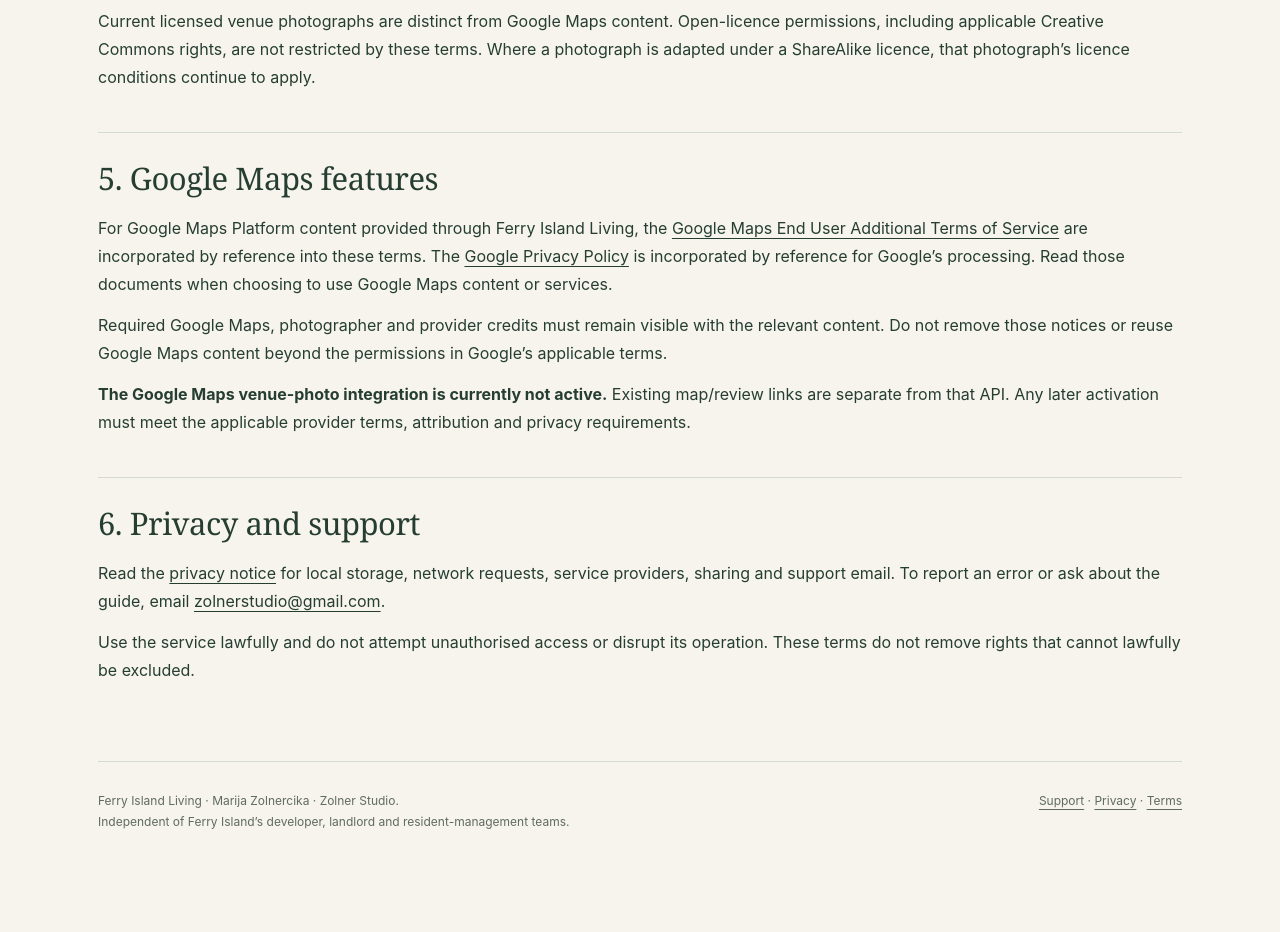
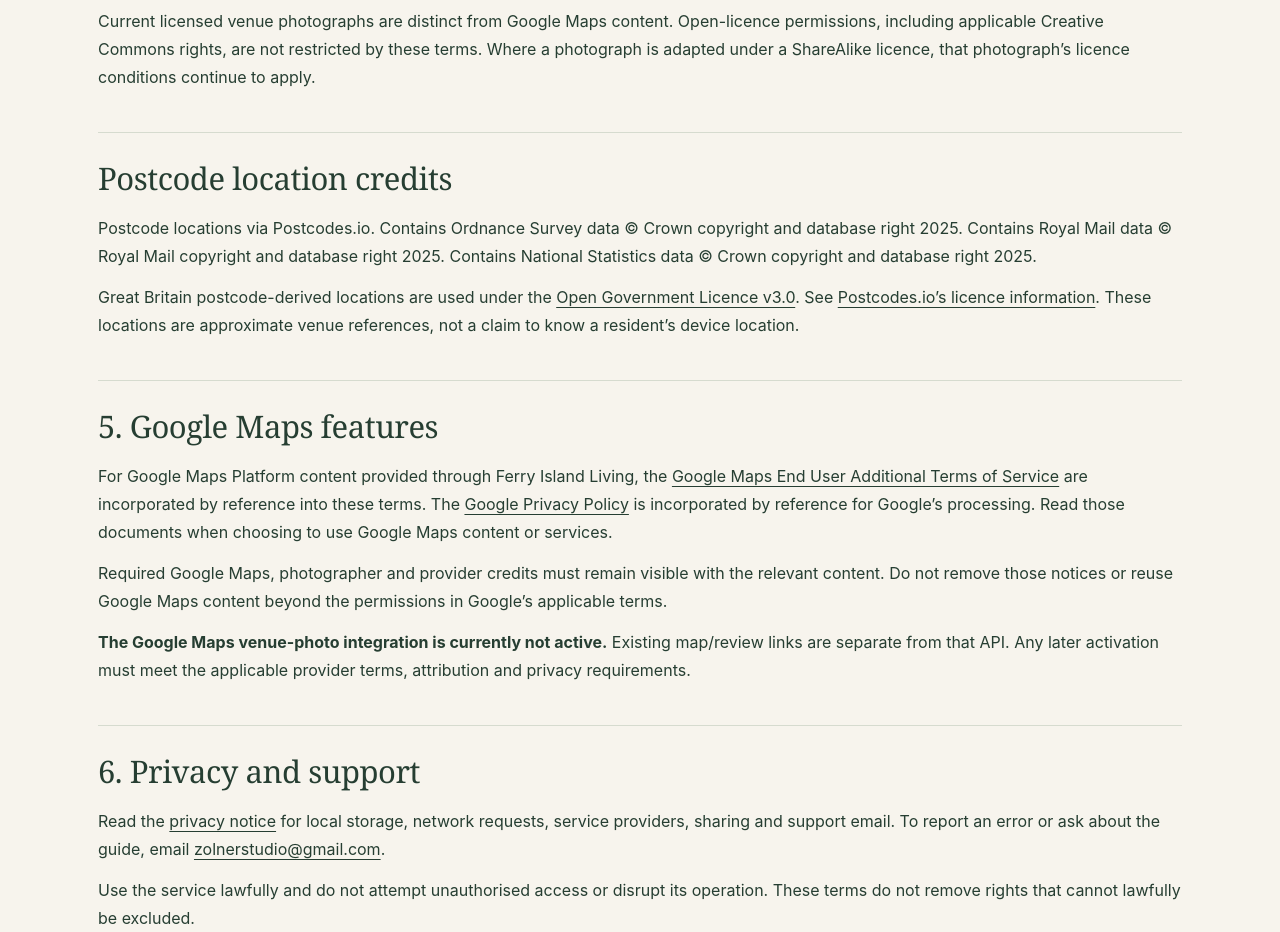
Before and after one commit to faddyworks-sudo/ferry-island-living-support, a plain HTML site: page terms.html in a window 1280 px wide. Shown: the part 1280-2212 px from the top of the page. Before the commit the page ends 2148 px from the top, so only its background shows below. Drawn offline with Linux system fonts and the light colour scheme.

Commit message:
Add postcode-data licence acknowledgements

```diff
--- a/terms.html
+++ b/terms.html
@@ -22,6 +22,7 @@
       <section><h2>2. Local information and day plans</h2><p>Venue descriptions, opening information and events come from identified sources and can change. Transport feeds may be delayed, limited or unavailable. Scheduled times are distinct from supplied estimates. Check important journey, admission and accessibility details with the relevant operator or venue before travelling.</p><p>A day plan suggests activities, meals and routes. It does not reserve tickets or tables, confirm group capacity or guarantee admission. A historical venue photograph does not establish the venue’s current appearance or condition.</p></section>
       <section><h2>3. Bookings and external services</h2><p>When you follow a booking, venue, transport, map or news link, that service’s terms and privacy practices apply. Payments or reservations made with a venue or ticket provider are arranged with that provider, not processed by Ferry Island Living.</p></section>
       <section><h2>4. Photographs and other content</h2><p>Original app design and editorial material are published by Marija Zolnercika/Zolner Studio. Third-party photographs and content remain subject to their own rights and licences. Follow the photographer, source, licence and change notices displayed with an image.</p><p>Current licensed venue photographs are distinct from Google Maps content. Open-licence permissions, including applicable Creative Commons rights, are not restricted by these terms. Where a photograph is adapted under a ShareAlike licence, that photograph’s licence conditions continue to apply.</p></section>
+      <section><h2>Postcode location credits</h2><p>Postcode locations via Postcodes.io. Contains Ordnance Survey data © Crown copyright and database right 2025. Contains Royal Mail data © Royal Mail copyright and database right 2025. Contains National Statistics data © Crown copyright and database right 2025.</p><p>Great Britain postcode-derived locations are used under the <a href="https://www.nationalarchives.gov.uk/doc/open-government-licence/version/3/">Open Government Licence v3.0</a>. See <a href="https://postcodes.io/docs/licences/">Postcodes.io’s licence information</a>. These locations are approximate venue references, not a claim to know a resident’s device location.</p></section>
       <section><h2>5. Google Maps features</h2><p>For Google Maps Platform content provided through Ferry Island Living, the <a href="https://www.google.com/help/terms_maps/">Google Maps End User Additional Terms of Service</a> are incorporated by reference into these terms. The <a href="https://policies.google.com/privacy">Google Privacy Policy</a> is incorporated by reference for Google’s processing. Read those documents when choosing to use Google Maps content or services.</p><p>Required Google Maps, photographer and provider credits must remain visible with the relevant content. Do not remove those notices or reuse Google Maps content beyond the permissions in Google’s applicable terms.</p><p><strong>The Google Maps venue-photo integration is currently not active.</strong> Existing map/review links are separate from that API. Any later activation must meet the applicable provider terms, attribution and privacy requirements.</p></section>
       <section><h2>6. Privacy and support</h2><p>Read the <a href="privacy.html">privacy notice</a> for local storage, network requests, service providers, sharing and support email. To report an error or ask about the guide, email <a href="mailto:zolnerstudio@gmail.com">zolnerstudio@gmail.com</a>.</p><p>Use the service lawfully and do not attempt unauthorised access or disrupt its operation. These terms do not remove rights that cannot lawfully be excluded.</p></section>
     </article>
```
